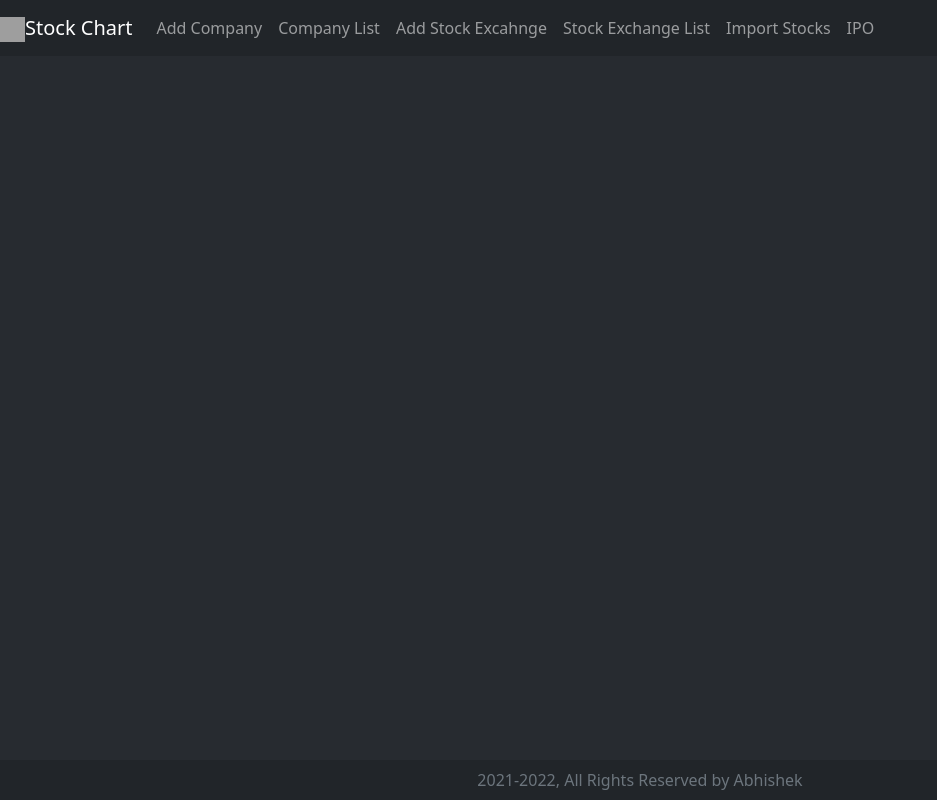
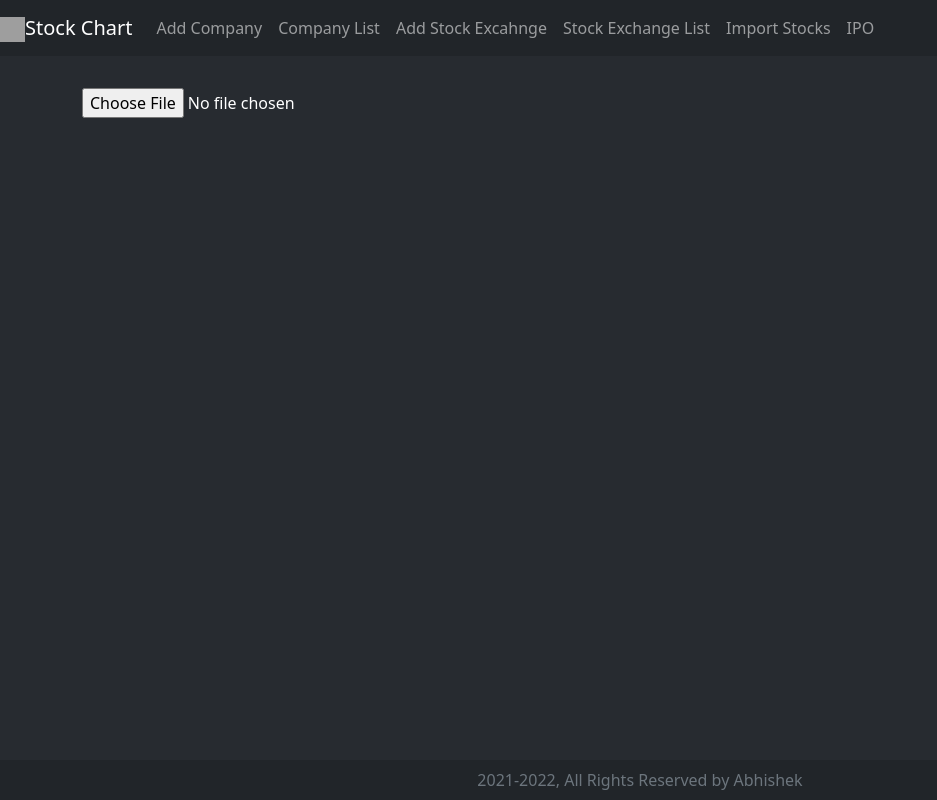
Before and after one commit to Abhishekr99/webApp, a React (Create React App) app: page /import-stocks in a window 1280 px wide. Shown: the whole page, without its empty margins (0-937 px from the left). Built offline with nearby package versions, Linux system fonts and the light colour scheme; grey boxes are pictures that could not be loaded.

Commit message:
search filter addedd

```diff
--- a/package.json
+++ b/package.json
@@ -16,7 +16,8 @@
     "react-dom": "^17.0.2",
     "react-router-dom": "^5.2.0",
     "react-scripts": "4.0.3",
-    "web-vitals": "^1.0.1"
+    "web-vitals": "^1.0.1",
+    "xlsx": "^0.17.0"
   },
   "scripts": {
     "start": "react-scripts start",
--- a/src/App.js
+++ b/src/App.js
@@ -6,6 +6,7 @@ import Welcome from './components/Welcome';
 import CompanyList from './components/CompanyList';
 import Company from './components/Company';
 import {BrowserRouter as Router, Switch, Route} from 'react-router-dom';
+import ImportStock from './components/ImportStock';
 
 function App() {
   const marginTop={
@@ -23,6 +24,7 @@ function App() {
               <Route path="/add-company" exact component={Company} />
               <Route path="/company-list" exact component={CompanyList} />
               <Route path="/edit/:id" exact component={Company} />
+              <Route path="/import-stocks" exact component={ImportStock}/>
             </Switch>
 
           </Col>
--- a/src/components/CompanyList.js
+++ b/src/components/CompanyList.js
@@ -1,7 +1,7 @@
 import React,{Component} from 'react';
-import {Card, Table, ButtonGroup, Button} from 'react-bootstrap';
+import {Card, Table, ButtonGroup, Button, InputGroup, FormControl} from 'react-bootstrap';
 import { FontAwesomeIcon } from '@fortawesome/react-fontawesome';
-import {faEdit, faList, faBan, faCheckSquare} from '@fortawesome/free-solid-svg-icons';
+import {faEdit, faList, faBan, faCheckSquare, faSearch, faTimes} from '@fortawesome/free-solid-svg-icons';
 import axios from 'axios';
 import {Link} from 'react-router-dom';
 
@@ -9,7 +9,8 @@ export default class CompanyList extends Component{
     constructor(props){
         super(props);
         this.state={
-            companies:[]
+            companies:[],
+            searchTerm:''
         };
     }
 
@@ -40,11 +41,48 @@ export default class CompanyList extends Component{
         this.getAllCompanies();
     };
 
+    searchChange = (event) => {
+        this.setState({
+          [event.target.name]: event.target.value,
+        });
+      };
+
+    cancelSearch = () => {
+    this.setState({ searchTerm: "" });
+    };
+
     render(){
 
         return (
             <Card className="border border-dark bg-dark text-white">
-                <Card.Header><FontAwesomeIcon icon={faList} /> Company List</Card.Header>
+                <Card.Header>
+                    {/* <FontAwesomeIcon icon={faList} /> Company List */}
+                    {/* <input type="text" placeholder="Search..." onChange={(e)=>{this.setState({searchTerm: e.target.value})}}/> */}
+                    <div style={{ float: "left" }}>
+                        <FontAwesomeIcon icon={faList} /> Company List
+                    </div>
+                    <div style={{ float: "right" }}>
+                        <InputGroup size="sm">
+                            <FormControl
+                            placeholder="Search..."
+                            name="searchTerm"
+                            value={this.state.searchTerm}
+                            className={"info-border bg-dark text-white"}
+                            onChange={this.searchChange}
+                            />
+
+                            <Button
+                                size="sm"
+                                variant="outline-light"
+                                type="button"
+                                onClick={this.cancelSearch}
+                            >
+                                <FontAwesomeIcon icon={faTimes} />
+                            </Button>
+
+                        </InputGroup>
+                    </div>
+                </Card.Header>
                 <Card.Body>
                     <Table bordered hover striped variant="dark">
                         <thead>
@@ -64,7 +102,15 @@ export default class CompanyList extends Component{
                                 <tr align="center">
                                     <td colSpan="6">{this.state.companies.length} Companies available</td>
                                 </tr> :
-                                this.state.companies.map((company)=>(
+                                this.state.companies.filter((company)=>{
+                                    if(this.state.searchTerm === ""){
+                                        return company;
+                                    }
+                                    else if(company.compName.toLowerCase().includes(this.state.searchTerm.toLowerCase())){
+                                        return company;
+                                    }
+
+                                }).map((company)=>(
                                     <tr key={company.compId} >
                                         <td>{company.compName}</td>
                                         <td>{company.turnover}</td>
--- /dev/null
+++ b/src/components/ImportStock.js
@@ -0,0 +1,276 @@
+import React from "react";
+import * as XLSX from "xlsx";
+
+function ImportStock() {
+
+  const readExcel = (file) => {
+    const promise = new Promise((resolve, reject) => {
+      const fileReader = new FileReader();
+      fileReader.readAsArrayBuffer(file);
+
+      fileReader.onload = (e) => {
+        const bufferArray = e.target.result;
+
+        //const wb = XLSX.read(bufferArray, {type:'buffer',cellDates:true});
+        const wb = XLSX.read(bufferArray, {type:'buffer', cellDates:true, cellNF: false, cellText:false});
+        const wsname = wb.SheetNames[0];
+
+        const ws = wb.Sheets[wsname];
+
+        const data = XLSX.utils.sheet_to_json(ws, {raw:false,dateNF:"yyyy-mm-dd hh:mm:ss"});
+
+        resolve(data);
+      };
+
+      fileReader.onerror = (error) => {
+        reject(error);
+      };
+    });
+
+    promise.then((d) => {console.log("datt",d)
+        let reqBody=[];
+        let obj={};
+        d.forEach(stock => {
+            obj.compCode=stock['Company Code'];
+            obj.exchName=stock['Stock Exchange'];
+            obj.sharePrice=stock['Share Price'];
+            obj.datee=stock.Date.split(" ")[0];
+            obj.timee=stock.Time.split(" ")[1];
+            reqBody.push(obj);
+        });
+      console.log("dat",reqBody)
+    });
+  };
+
+  return (
+    <div>
+      <input className="text-white"
+        type="file"
+        onChange={(e) => {
+          const file = e.target.files[0];
+          readExcel(file);
+        }}
+      />
+
+
+    </div>
+  );
+}
+
+export default ImportStock;
+
+/* xlsx.js (C) 2013-present  SheetJS -- http://sheetjs.com */
+/* Notes:
+   - usage: `ReactDOM.render( <SheetJSApp />, document.getElementById('app') );`
+   - xlsx.full.min.js is loaded in the head of the HTML page
+   - this script should be referenced with type="text/babel"
+   - babel.js in-browser transpiler should be loaded before this script
+*/
+// import React from "react";
+// import XLSX from "xlsx";
+
+// export default class ImportStock extends React.Component {
+//   constructor(props) {
+//     super(props);
+//     this.state = {
+//       data: [] /* Array of Arrays e.g. [["a","b"],[1,2]] */,
+//       cols: [] /* Array of column objects e.g. { name: "C", K: 2 } */
+//     };
+//     this.handleFile = this.handleFile.bind(this);
+//     this.exportFile = this.exportFile.bind(this);
+//   }
+//   handleFile(file /*:File*/) {
+//     /* Boilerplate to set up FileReader */
+//     const reader = new FileReader();
+//     const rABS = !!reader.readAsBinaryString;
+//     reader.onload = e => {
+//       /* Parse data */
+//       const bstr = e.target.result;
+//       const wb = XLSX.read(bstr, { type: rABS ? "binary" : "array" });
+
+//       //const wb = XLSX.read(bstr, { type: rABS ? "binary" : "array" });
+//       /* Get first worksheet */
+//       const wsname = wb.SheetNames[0];
+//       const ws = wb.Sheets[wsname];
+//       console.log(rABS, wb);
+//       /* Convert array of arrays */
+//       const data = XLSX.utils.sheet_to_json(ws, { header: 1, raw:true});
+//       console.log(JSON.stringify(data)+"this data needs to be passed to rest endpoint to save prices");
+//       /* Update state */
+//       this.setState({ data: data, cols: make_cols(ws["!ref"]) });
+//     };
+//     if (rABS) reader.readAsBinaryString(file);
+//     else reader.readAsArrayBuffer(file);
+//   }
+//   exportFile() {
+//     /* convert state to workbook */
+//     const ws = XLSX.utils.aoa_to_sheet(this.state.data);
+//     const wb = XLSX.utils.book_new();
+//     XLSX.utils.book_append_sheet(wb, ws, "SheetJS");
+//     /* generate XLSX file and send to client */
+//     XLSX.writeFile(wb, "sheetjs.xlsx");
+//   }
+//   render() {
+//     return (
+//       <DragDropFile handleFile={this.handleFile}>
+//         <div className="row">
+//           <div className="col-xs-12">
+//             <DataInput handleFile={this.handleFile} />
+//           </div>
+//         </div>
+//         <div className="row">
+//           <div className="col-xs-12">
+//             <button
+//               disabled={!this.state.data.length}
+//               className="btn btn-success"
+//               onClick={this.exportFile}
+//             >
+//               Export
+//             </button>
+//           </div>
+//         </div>
+//         <div className="row">
+//           <div className="col-xs-12">
+//             <OutTable data={this.state.data} cols={this.state.cols} />
+//           </div>
+//         </div>
+//       </DragDropFile>
+//     );
+//   }
+// }
+
+// /* -------------------------------------------------------------------------- */
+
+// /*
+//   Simple HTML5 file drag-and-drop wrapper
+//   usage: <DragDropFile handleFile={handleFile}>...</DragDropFile>
+//     handleFile(file:File):void;
+// */
+// class DragDropFile extends React.Component {
+//   constructor(props) {
+//     super(props);
+//     this.onDrop = this.onDrop.bind(this);
+//   }
+//   suppress(evt) {
+//     evt.stopPropagation();
+//     evt.preventDefault();
+//   }
+//   onDrop(evt) {
+//     evt.stopPropagation();
+//     evt.preventDefault();
+//     const files = evt.dataTransfer.files;
+//     if (files && files[0]) this.props.handleFile(files[0]);
+//   }
+//   render() {
+//     return (
+//       <div
+//         onDrop={this.onDrop}
+//         onDragEnter={this.suppress}
+//         onDragOver={this.suppress}
+//       >
+//         {this.props.children}
+//       </div>
+//     );
+//   }
+// }
+
+// /*
+//   Simple HTML5 file input wrapper
+//   usage: <DataInput handleFile={callback} />
+//     handleFile(file:File):void;
+// */
+// class DataInput extends React.Component {
+//   constructor(props) {
+//     super(props);
+//     this.handleChange = this.handleChange.bind(this);
+//   }
+//   handleChange(e) {
+//     const files = e.target.files;
+//     if (files && files[0]) this.props.handleFile(files[0]);
+//   }
+//   render() {
+//     return (
+//       <form className="form-inline">
+//         <div className="form-group">
+//           <label htmlFor="file">Spreadsheet</label>
+//           <input
+//             type="file"
+//             className="form-control"
+//             id="file"
+//             accept={SheetJSFT}
+//             onChange={this.handleChange}
+//           />
+//         </div>
+//       </form>
+//     );
+//   }
+// }
+
+// /*
+//   Simple HTML Table
+//   usage: <OutTable data={data} cols={cols} />
+//     data:Array<Array<any> >;
+//     cols:Array<{name:string, key:number|string}>;
+// */
+// class OutTable extends React.Component {
+//   render() {
+//     return (
+//       <div className="table-responsive">
+//         <table className="table table-striped">
+//           <thead>
+//             <tr>
+//               {this.props.cols.map(c => (
+//                 <th className="text-white" key={c.key}>{c.name}</th>
+//               ))}
+//             </tr>
+//           </thead>
+//           <tbody>
+//             {this.props.data.map((r, i) => (
+//               <tr key={i}>
+//                 {this.props.cols.map(c => (
+//                   <td className="text-white" key={c.key}>{r[c.key]}</td>
+//                 ))}
+//               </tr>
+//             ))}
+//           </tbody>
+//         </table>
+//       </div>
+//     );
+//   }
+// }
+
+// /* list of supported file types */
+// const SheetJSFT = [
+//   "xlsx",
+//   "xlsb",
+//   "xlsm",
+//   "xls",
+//   "xml",
+//   "csv",
+//   "txt",
+//   "ods",
+//   "fods",
+//   "uos",
+//   "sylk",
+//   "dif",
+//   "dbf",
+//   "prn",
+//   "qpw",
+//   "123",
+//   "wb*",
+//   "wq*",
+//   "html",
+//   "htm"
+// ]
+//   .map(function(x) {
+//     return "." + x;
+//   })
+//   .join(",");
+
+// /* generate an array of column objects */
+// const make_cols = refstr => {
+//   let o = [],
+//     C = XLSX.utils.decode_range(refstr).e.c + 1;
+//   for (var i = 0; i < C; ++i) o[i] = { name: XLSX.utils.encode_col(i), key: i };
+//   return o;
+// };
```
Also changed, not shown: 1 other file (tests, documents, lock files or other folders).
